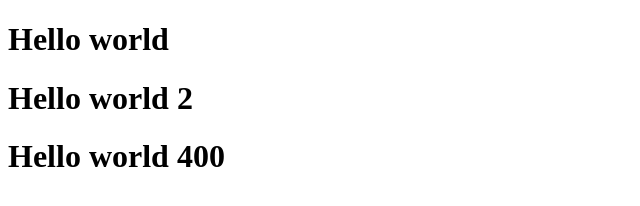
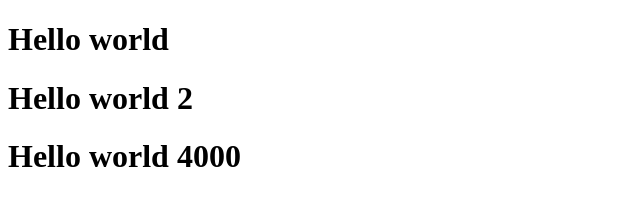
Before and after one commit to abhilashpvs28/gitpratice, a plain HTML site: page index.html in a window 1280 px wide. Shown: the full height of the page, 0-640 px from the left. Drawn offline with Linux system fonts and the light colour scheme.

Commit message:
changed to 4000

```diff
--- a/index.html
+++ b/index.html
@@ -8,6 +8,6 @@
 <body>
     <h1> Hello world</h1>
     <h1> Hello world 2</h1>
-    <h1> Hello world 400</h1>
+    <h1> Hello world 4000</h1>
 </body>
 </html>
```
